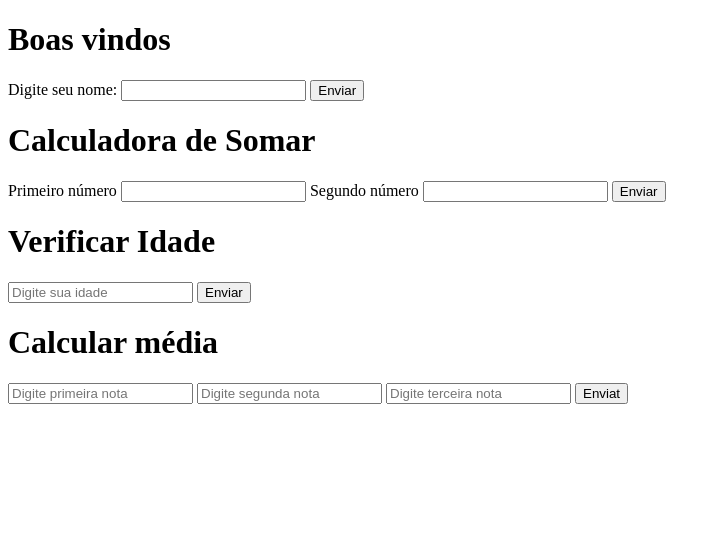
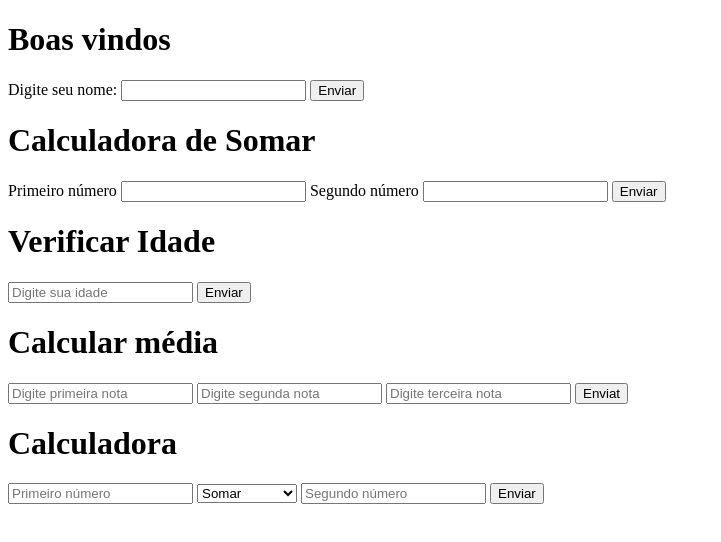
Before and after one commit to luuapriiscila/Desenvolvimento_Front_End, a plain HTML site: page entendendo_javascript.html in a window 1280 px wide. Shown: the whole page, without its empty margins (0-721 px from the left). Drawn offline with Linux system fonts and the light colour scheme.

Commit message:
Update entendendo_javascript.html

```diff
--- a/entendendo_javascript.html
+++ b/entendendo_javascript.html
@@ -87,5 +87,48 @@
 
         }
     </script>
+
+        <h1> Calculadora </h1>
+    <input type="number" id="n1" placeholder="Primeiro número">
+    <select id="operador">
+        <option value="+">Somar</option>
+        <option value="-">Subtração</option>
+        <option value="*">Multiplicação</option>
+        <option value="/">Divisão</option>
+    </select>
+    <input type="number" id="n2" placeholder="Segundo número">
+    <button onclick="calcular()">Enviar</button>
+    <p id="resultado"></p>
+    <script>
+        function calcular(){
+            let n1 = document.getElementById("n1").value;
+            let n2 = document.getElementById("n2").value;
+            let operador = document.getElementById("operador").value;
+            let resultado;
+
+            switch(operador){
+                case "+":
+                    resultado = n1 + n2;
+                    break;
+                case "-":
+                    resultado = n1 - n2;
+                    break;
+                    case "*":
+                    resultado = n1 * n2;
+                    break;
+                    case "/":
+                        if(n2===0){
+                            resultado = "Não é possível dividir por zero";
+                    }else{
+                        resultado = n1/n2;
+                    }
+                        break;
+
+
+
+              }
+              document.getElementById("resultado").textContent = "Resultado: " + resultado;
+        }
+
 </body>
 </html>
```
